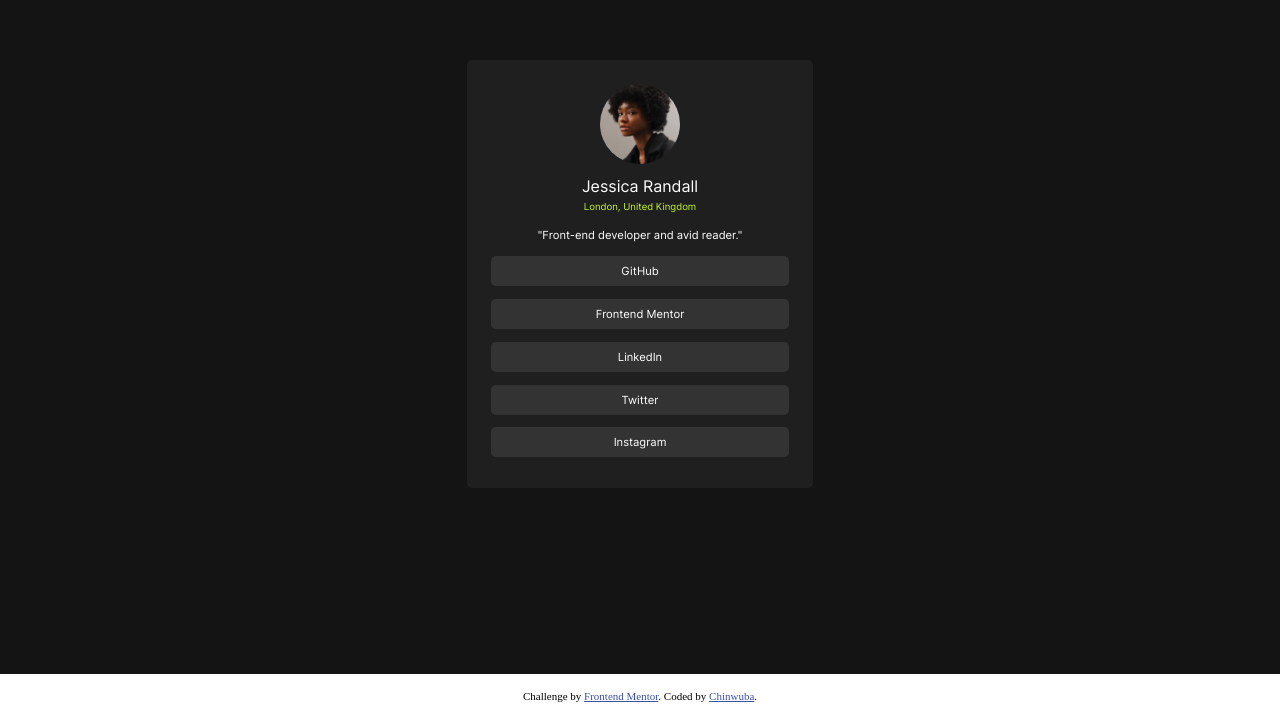
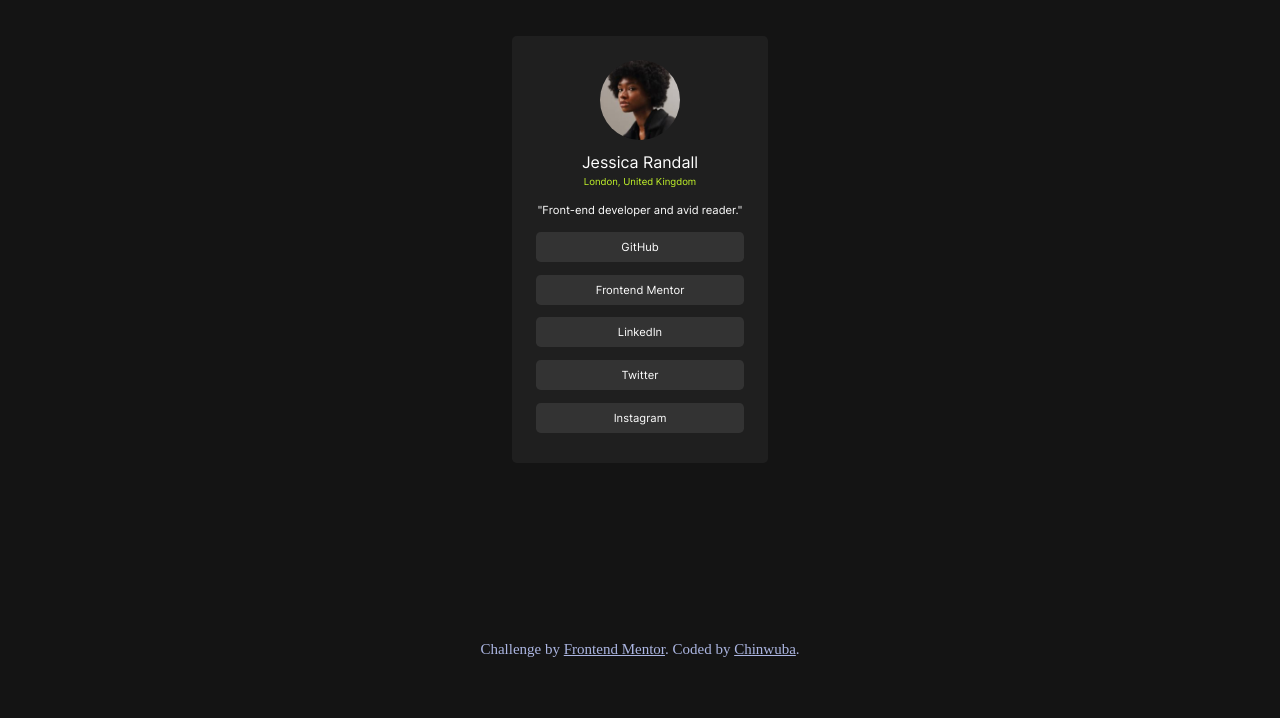
Before and after one commit to chinwubajeffrey/social, a plain HTML site: page index.html in a window 1280 px wide. Shown: the part 126-844 px from the top of the page. After the commit the page ends 800 px from the top, so only its background shows below. Drawn offline with Linux system fonts and the light colour scheme.

```diff
--- a/CSS/style.css
+++ b/CSS/style.css
@@ -18,9 +18,10 @@
 }
 
 body {
+  background: hsl(0, 0%, 8%);
   display: flex;
   width: 100%;
-  height: 100%;
+  height: 100vh;
   flex-direction: column;
   justify-content: space-between;
 }
@@ -37,7 +38,7 @@ body {
 .container {
   gap: 0.5rem;
   display: flex;
-  flex-basis: 27%;
+  flex-basis: 20%;
   flex-direction: column;
   align-items: center;
   justify-content: space-evenly;
--- a/index.html
+++ b/index.html
@@ -18,12 +18,13 @@
     <!-- Feel free to remove these styles or customise in your own stylesheet 👍 -->
     <style>
       .attribution {
-        font-size: 11px;
+        font-size: 15px;
         text-align: center;
         margin: 1rem;
+        color: hsl(229, 48%, 78%);
       }
       .attribution a {
-        color: hsl(228, 45%, 44%);
+        color: hsl(229, 48%, 78%);
       }
     </style>
   </head>
```
